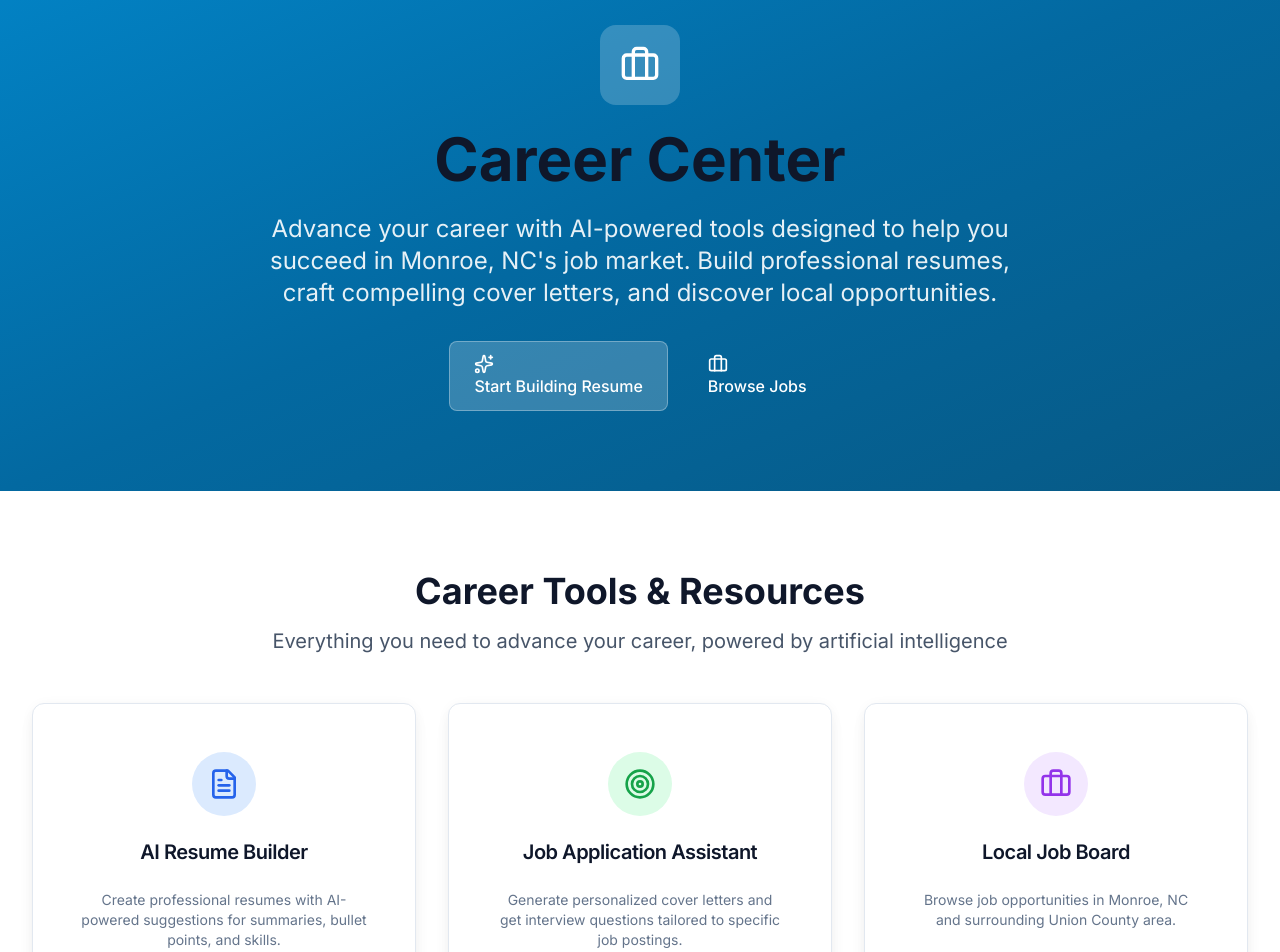
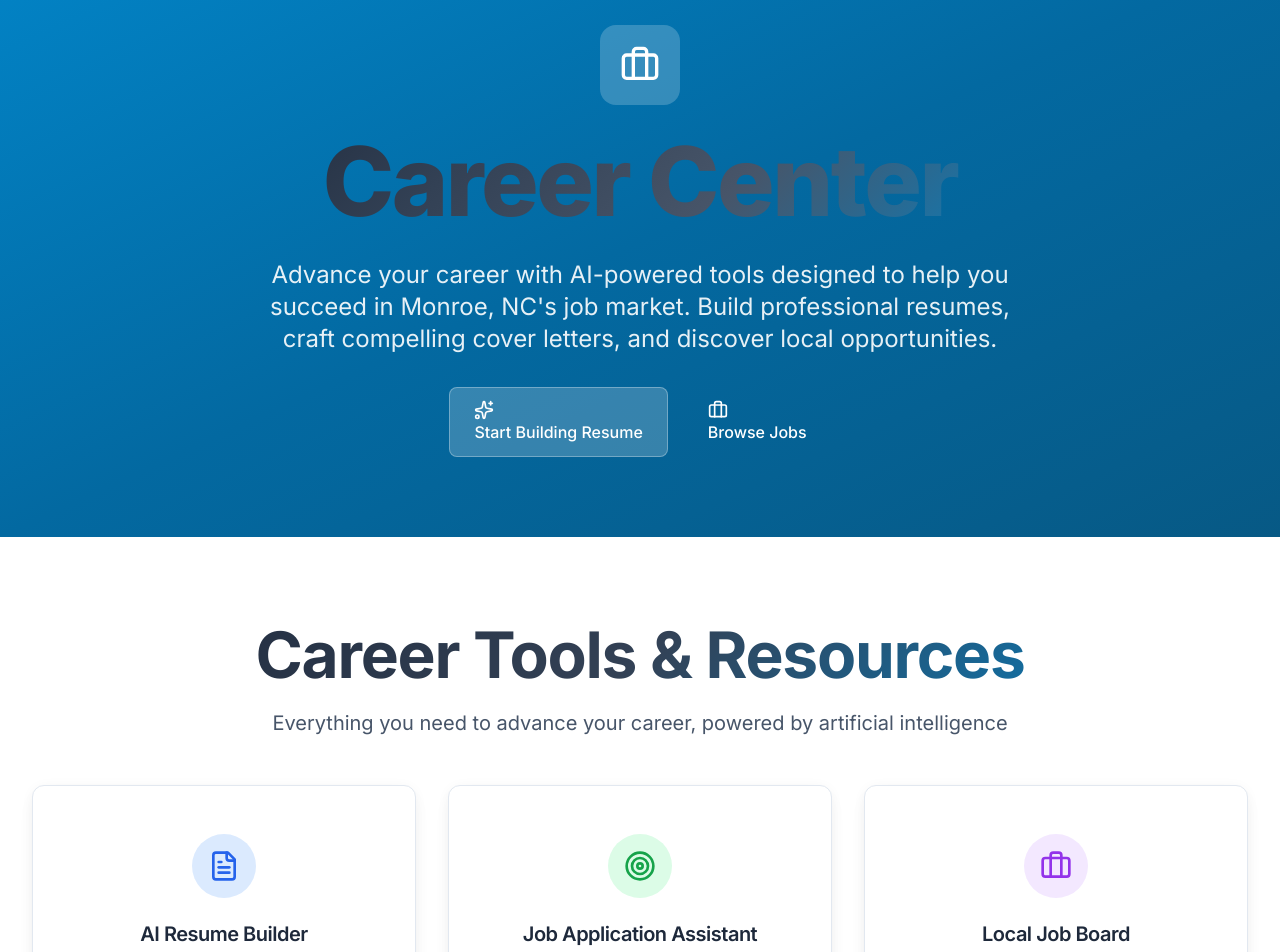
Before and after one commit to Yatishgrandhe/Monroereasorcehub, a Next.js app: page /career in a window 1280 px wide. Shown: the part 120-1072 px from the top of the page. Built offline with nearby package versions, Linux system fonts and the light colour scheme; no server answers.

Commit message:
Enhance typography and font colors: Add gradient text effects, improved font weights, and better title styling across all pages

```diff
--- a/app/career/page.tsx
+++ b/app/career/page.tsx
@@ -75,7 +75,7 @@ export default function CareerCenterPage() {
                 <Briefcase className="h-10 w-10" />
               </div>
             </div>
-            <h1 className="text-4xl md:text-6xl font-bold mb-6 font-sans">
+            <h1 className="title-hero mb-6">
               Career Center
             </h1>
             <p className="text-xl md:text-2xl mb-8 text-white/90 max-w-3xl mx-auto leading-relaxed font-sans">
@@ -104,7 +104,7 @@ export default function CareerCenterPage() {
       <section className="section-padding">
         <div className="container-custom">
           <div className="text-center mb-12">
-            <h2 className="text-3xl md:text-4xl font-bold text-secondary-900 mb-4 font-sans">
+            <h2 className="title-section mb-4">
               Career Tools & Resources
             </h2>
             <p className="text-xl text-secondary-600 max-w-3xl mx-auto font-sans">
@@ -146,7 +146,7 @@ export default function CareerCenterPage() {
         <div className="container-custom">
           <div className="grid grid-cols-1 lg:grid-cols-2 gap-12 items-center">
             <div>
-              <h2 className="text-3xl md:text-4xl font-bold text-secondary-900 mb-6 font-sans">
+              <h2 className="title-section mb-6">
                 Why Choose Our Career Center?
               </h2>
               <p className="text-lg text-secondary-600 mb-8 font-sans">
@@ -184,7 +184,7 @@ export default function CareerCenterPage() {
       <section className="section-padding">
         <div className="container-custom">
           <div className="text-center mb-12">
-            <h2 className="text-3xl md:text-4xl font-bold text-secondary-900 mb-4 font-sans">
+            <h2 className="title-section mb-4">
               Success Stories
             </h2>
             <p className="text-xl text-secondary-600 max-w-3xl mx-auto font-sans">
@@ -220,7 +220,7 @@ export default function CareerCenterPage() {
       <section className="section-padding bg-gradient-to-r from-primary-600 to-primary-700 text-white">
         <div className="container-custom">
           <div className="max-w-4xl mx-auto text-center">
-            <h2 className="text-3xl md:text-4xl font-bold mb-6 font-sans">
+            <h2 className="title-section mb-6">
               Ready to Advance Your Career?
             </h2>
             <p className="text-xl mb-8 text-white/90 font-sans">
--- a/app/globals.css
+++ b/app/globals.css
@@ -14,31 +14,53 @@
   }
 
   h1, h2, h3, h4, h5, h6 {
-    @apply font-semibold text-secondary-900;
+    @apply font-bold text-secondary-900 leading-tight;
+    font-family: 'Inter', system-ui, sans-serif;
   }
 
   h1 {
     @apply text-4xl md:text-5xl lg:text-6xl;
+    background: linear-gradient(135deg, #1e293b 0%, #334155 50%, #475569 100%);
+    -webkit-background-clip: text;
+    -webkit-text-fill-color: transparent;
+    background-clip: text;
+    font-weight: 800;
+    letter-spacing: -0.025em;
   }
 
   h2 {
     @apply text-3xl md:text-4xl lg:text-5xl;
+    background: linear-gradient(135deg, #1e293b 0%, #334155 100%);
+    -webkit-background-clip: text;
+    -webkit-text-fill-color: transparent;
+    background-clip: text;
+    font-weight: 700;
+    letter-spacing: -0.02em;
   }
 
   h3 {
     @apply text-2xl md:text-3xl lg:text-4xl;
+    color: #1e293b;
+    font-weight: 700;
+    letter-spacing: -0.015em;
   }
 
   h4 {
     @apply text-xl md:text-2xl lg:text-3xl;
+    color: #334155;
+    font-weight: 600;
   }
 
   h5 {
     @apply text-lg md:text-xl lg:text-2xl;
+    color: #475569;
+    font-weight: 600;
   }
 
   h6 {
     @apply text-base md:text-lg lg:text-xl;
+    color: #64748b;
+    font-weight: 600;
   }
 
   p {
@@ -148,6 +170,49 @@
 
   .text-gradient {
     @apply bg-gradient-to-r from-primary-600 to-primary-700 bg-clip-text text-transparent;
+  }
+
+  .text-gradient-dark {
+    background: linear-gradient(135deg, #1e293b 0%, #334155 50%, #475569 100%);
+    -webkit-background-clip: text;
+    -webkit-text-fill-color: transparent;
+    background-clip: text;
+  }
+
+  .text-gradient-primary {
+    background: linear-gradient(135deg, #0284c7 0%, #0369a1 50%, #075985 100%);
+    -webkit-background-clip: text;
+    -webkit-text-fill-color: transparent;
+    background-clip: text;
+  }
+
+  .text-gradient-accent {
+    background: linear-gradient(135deg, #eab308 0%, #ca8a04 50%, #a16207 100%);
+    -webkit-background-clip: text;
+    -webkit-text-fill-color: transparent;
+    background-clip: text;
+  }
+
+  .title-hero {
+    font-size: clamp(2.5rem, 8vw, 6rem);
+    font-weight: 800;
+    letter-spacing: -0.025em;
+    line-height: 1.1;
+    background: linear-gradient(135deg, #1e293b 0%, #334155 30%, #475569 60%, #0284c7 100%);
+    -webkit-background-clip: text;
+    -webkit-text-fill-color: transparent;
+    background-clip: text;
+  }
+
+  .title-section {
+    font-size: clamp(2rem, 6vw, 4rem);
+    font-weight: 700;
+    letter-spacing: -0.02em;
+    line-height: 1.2;
+    background: linear-gradient(135deg, #1e293b 0%, #334155 50%, #0284c7 100%);
+    -webkit-background-clip: text;
+    -webkit-text-fill-color: transparent;
+    background-clip: text;
   }
 
   .loading-spinner {
--- a/app/page.tsx
+++ b/app/page.tsx
@@ -145,9 +145,9 @@ export default async function HomePage() {
         <div className="absolute inset-0 bg-black/20"></div>
         <div className="relative container-custom section-padding">
           <div className="max-w-4xl mx-auto text-center">
-            <h1 className="text-4xl md:text-6xl font-bold mb-6 leading-tight">
+            <h1 className="title-hero mb-6">
               Welcome to Monroe
-              <span className="block text-accent-400">Resource Hub</span>
+              <span className="block text-gradient-accent">Resource Hub</span>
             </h1>
             <p className="text-xl md:text-2xl mb-8 text-white/90 max-w-3xl mx-auto leading-relaxed">
               Your one-stop destination for community resources, services, and opportunities in Monroe, North Carolina.
--- a/components/resources/ResourceDirectory.tsx
+++ b/components/resources/ResourceDirectory.tsx
@@ -189,7 +189,7 @@ export function ResourceDirectory() {
       <div className="container-custom section-padding">
         {/* Header */}
         <div className="mb-8">
-          <h1 className="text-3xl md:text-4xl font-bold text-secondary-900 mb-4">
+          <h1 className="title-section mb-4">
             Community Resources
           </h1>
           <p className="text-xl text-secondary-600 max-w-3xl">
--- a/components/resume/JobAssistant.tsx
+++ b/components/resume/JobAssistant.tsx
@@ -179,7 +179,7 @@ export function JobAssistant() {
     <div className="min-h-screen bg-secondary-50">
       <div className="container-custom section-padding">
         <div className="mb-8">
-          <h1 className="text-3xl md:text-4xl font-bold text-secondary-900 mb-4 font-sans">
+          <h1 className="title-section mb-4">
             AI Job Application Assistant
           </h1>
           <p className="text-xl text-secondary-600 max-w-3xl font-sans">
--- a/components/resume/JobBoard.tsx
+++ b/components/resume/JobBoard.tsx
@@ -243,7 +243,7 @@ export function JobBoard() {
     <div className="min-h-screen bg-secondary-50">
       <div className="container-custom section-padding">
         <div className="mb-8">
-          <h1 className="text-3xl md:text-4xl font-bold text-secondary-900 mb-4 font-sans">
+          <h1 className="title-section mb-4">
             Local Job Board
           </h1>
           <p className="text-xl text-secondary-600 max-w-3xl font-sans">
--- a/components/resume/ResumeBuilder.tsx
+++ b/components/resume/ResumeBuilder.tsx
@@ -559,7 +559,7 @@ export function ResumeBuilder() {
     <div className="min-h-screen bg-secondary-50">
       <div className="container-custom section-padding">
         <div className="mb-8">
-          <h1 className="text-3xl md:text-4xl font-bold text-secondary-900 mb-4 font-sans">
+          <h1 className="title-section mb-4">
             AI-Powered Resume Builder
           </h1>
           <p className="text-xl text-secondary-600 max-w-3xl font-sans">
--- a/tailwind.config.ts
+++ b/tailwind.config.ts
@@ -88,6 +88,18 @@ const config: Config = {
       fontFamily: {
         sans: ['Inter', 'system-ui', 'sans-serif'],
         serif: ['Georgia', 'serif'],
+        display: ['Inter', 'system-ui', 'sans-serif'],
+      },
+      fontWeight: {
+        thin: '100',
+        extralight: '200',
+        light: '300',
+        normal: '400',
+        medium: '500',
+        semibold: '600',
+        bold: '700',
+        extrabold: '800',
+        black: '900',
       },
       animation: {
         'fade-in': 'fadeIn 0.5s ease-in-out',
```
